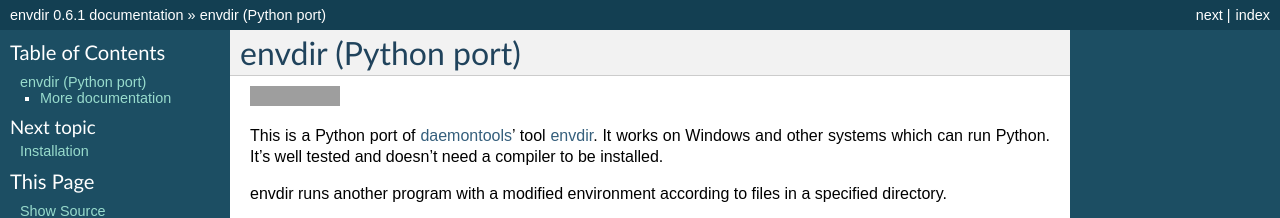
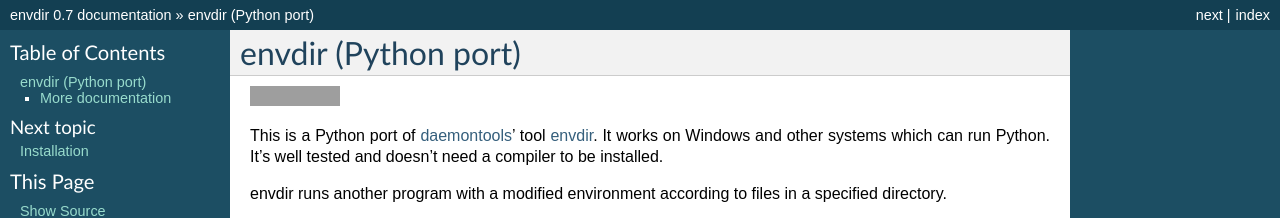
Before and after one commit to jezdez/envdir, a Sphinx documentation site: the page built from docs/index.rst, in a window 1280 px wide and 900 px high. Shown: the top 218 px of the window. Built offline with Sphinx 7.4.7, drawn with Linux system fonts in a browser that asks for light colours; some of the changed text lies outside the part shown; grey boxes are pictures that could not be loaded.

Commit message:
Bump version to 0.7 for docs

```diff
--- a/docs/conf.py
+++ b/docs/conf.py
@@ -52,9 +52,9 @@
 # built documents.
 #
 # The short X.Y version.
-version = '0.6'
+version = '0.7'
 # The full version, including alpha/beta/rc tags.
-release = '0.6.1'
+release = '0.7'
 
 # The language for content autogenerated by Sphinx. Refer to documentation
 # for a list of supported languages.
```
